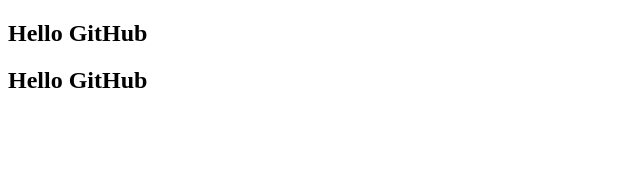
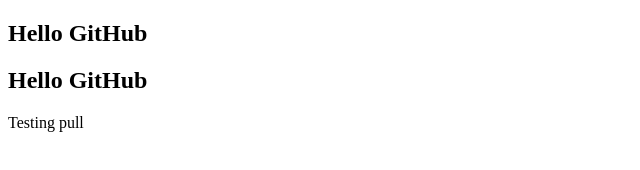
Before and after one commit to AGad92/vc-start, a plain HTML site: page index.html in a window 1280 px wide. Shown: the full height of the page, 0-640 px from the left. Drawn offline with Linux system fonts and the light colour scheme.

Commit message:
Update index.html

```diff
--- a/index.html
+++ b/index.html
@@ -9,5 +9,6 @@
 <body>
     <h2>Hello GitHub</h2>
     <h2>Hello GitHub</h2>
+    <p>Testing pull</p>
 </body>
 </html>
```
